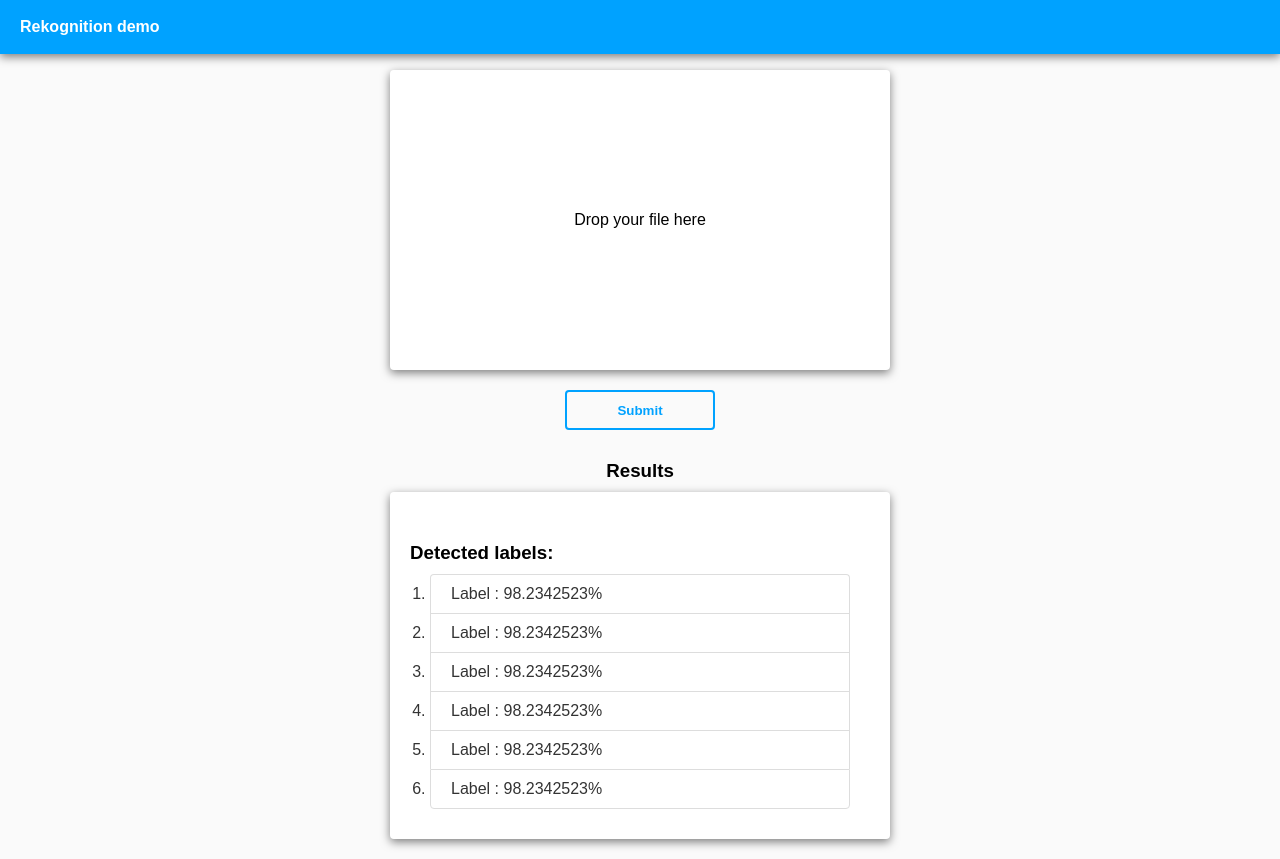
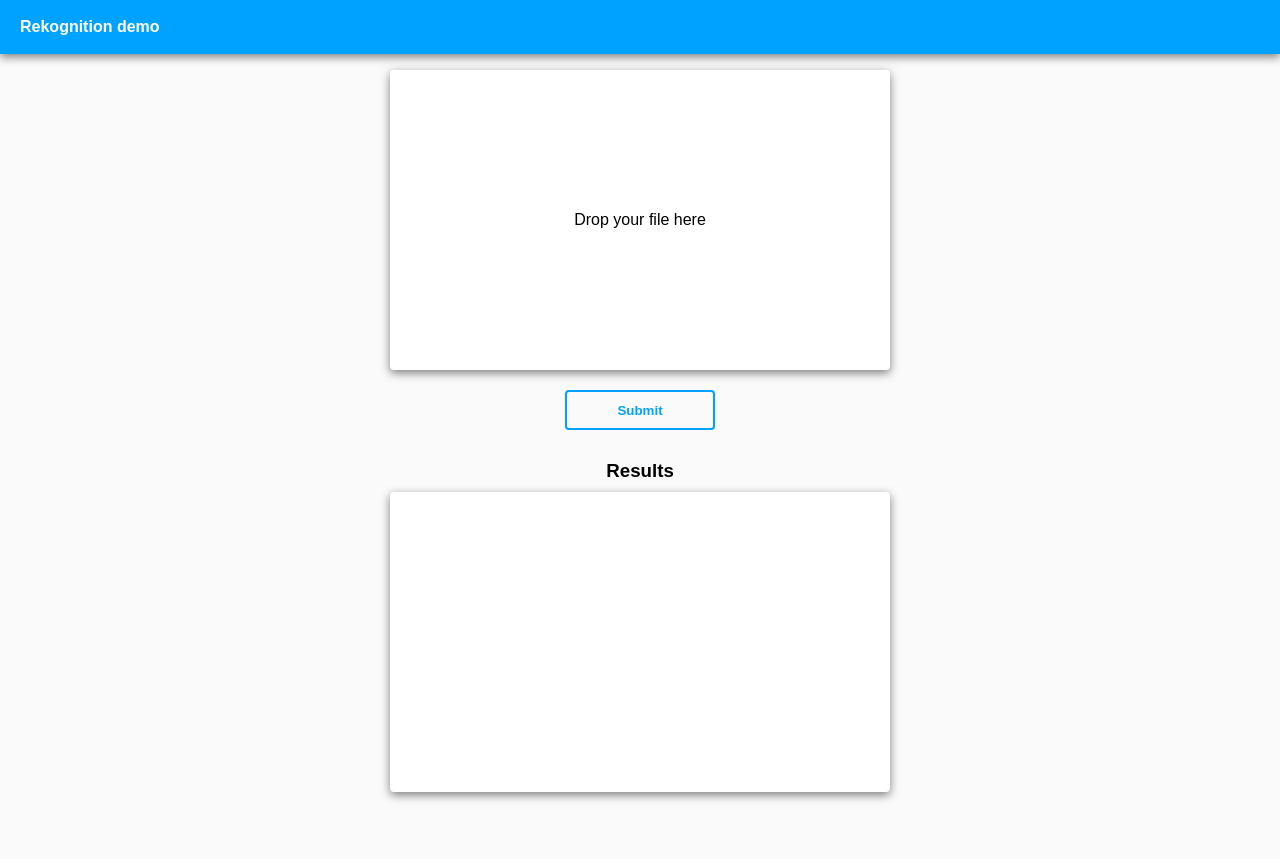
Before and after one commit to hwawrzacz/AWSRekognitionDemo, a plain HTML site: page client/index.html in a window 1280 px wide. After the commit the page ends 812 px from the top, so only its background shows below. Drawn offline with Linux system fonts and the light colour scheme.

Commit message:
Some UI fixes

```diff
--- a/client/index.html
+++ b/client/index.html
@@ -20,15 +20,6 @@
 
     <h3>Results</h3>
     <div class="results">
-        <h3>Detected labels:</h3>
-        <ol>
-            <li>Label : 98.2342523%</li>
-            <li>Label : 98.2342523%</li>
-            <li>Label : 98.2342523%</li>
-            <li>Label : 98.2342523%</li>
-            <li>Label : 98.2342523%</li>
-            <li>Label : 98.2342523%</li>
-        </ol>
     </div>
 
     <script src="loader.js"></script>
```
